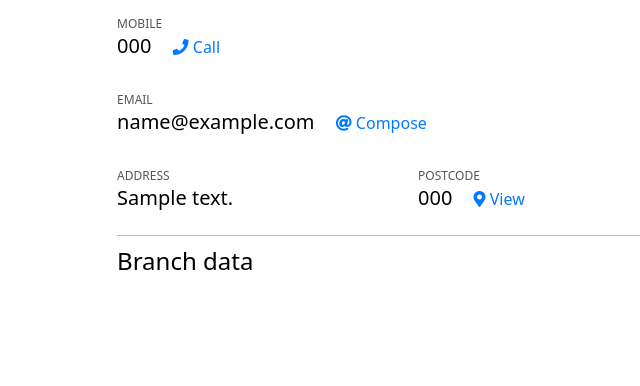
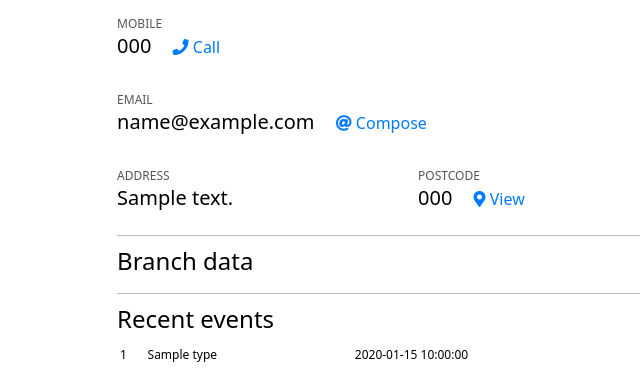
Before and after one commit to rahulyhg/iwgb-arMS, a PHP site: template view/admin/entity/member/view.html.twig in a window 1280 px wide. Shown: the part 420-806 px from the top of the page, without its empty margins (437-1077 px from the left). Before the commit the page ends 690 px from the top, so only its background shows below. Run offline with PHP 8.4, Linux system fonts and the light colour scheme; the template is opened without the code that fills it: most values are stand-ins (such as "Sample title", 1, 10 or a date in 2020); style sheets or scripts are compiled from the project's sources; some libraries are stand-ins or nearby versions.

Commit message:
Add recent events to Member

```diff
--- a/public/css/admin.scss
+++ b/public/css/admin.scss
@@ -305,3 +305,12 @@ a {
         width: calc(100% - 2rem);
     }
 }
+
+.events {
+    margin: 0 1rem;
+}
+
+.event {
+    border-top: 1px solid $lightGrey;
+    font-size: 0.75rem;
+}
--- a/src/Action/Backend/Member/Member.php
+++ b/src/Action/Backend/Member/Member.php
@@ -16,9 +16,12 @@ class Member extends GenericLoggedInAction {
      * @return mixed
      */
     public function __invoke(Request $request, Response $response, $args): ResponseInterface {
+        /** @var \Domain\Member $member */
+        $member = $this->em->getRepository(\Domain\Member::class)->find($args['member']);
 
         return $this->render($request, $response, 'admin/entity/member/view.html.twig', [
-            'member' => $this->em->getRepository(\Domain\Member::class)->find($args['member']),
+            'member' => $member,
+            'events' => $this->em->getRepository(\Domain\Event::class)->findBy(['who' => $member->getId()], null, 10),
         ]);
     }
 }
--- a/src/Domain/Event.php
+++ b/src/Domain/Event.php
@@ -82,6 +82,10 @@ class Event {
         return $this->timestamp;
     }
 
+    public function getStringTimestamp(): string {
+        return $this->timestamp->format('Y-m-d H:i:s');
+    }
+
     /**
      * @return string
      */
--- a/view/admin/entity/member/view.html.twig
+++ b/view/admin/entity/member/view.html.twig
@@ -106,6 +106,21 @@
                     <div class="memberDatum__value">{{ value }}</div>
                 </div>
             {% endfor %}
+
+            <div class="memberDatum memberDatum__section memberDatum--fullWidth">
+                <span>Recent events</span>
+            </div>
+
+
+            <table class="events" width="100%">
+                {% for event in events %}
+                    <tr class="event">
+                        <td class="event__field">{{ event.getId() }}</td>
+                        <td class="event__field">{{ event.getType() }}</td>
+                        <td class="event__field">{{ event.getStringTimestamp() }}</td>
+                    </tr>
+                {% endfor %}
+            </table>
         </div>
     </div>
 
```
